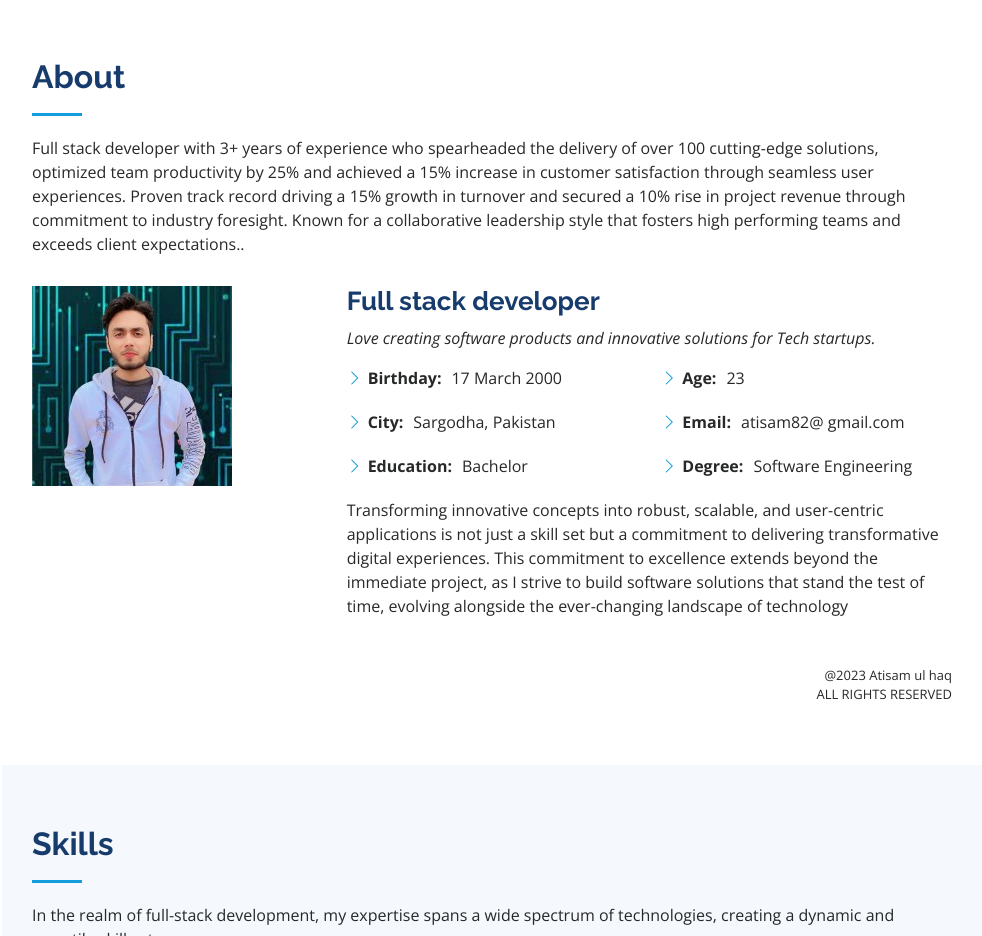
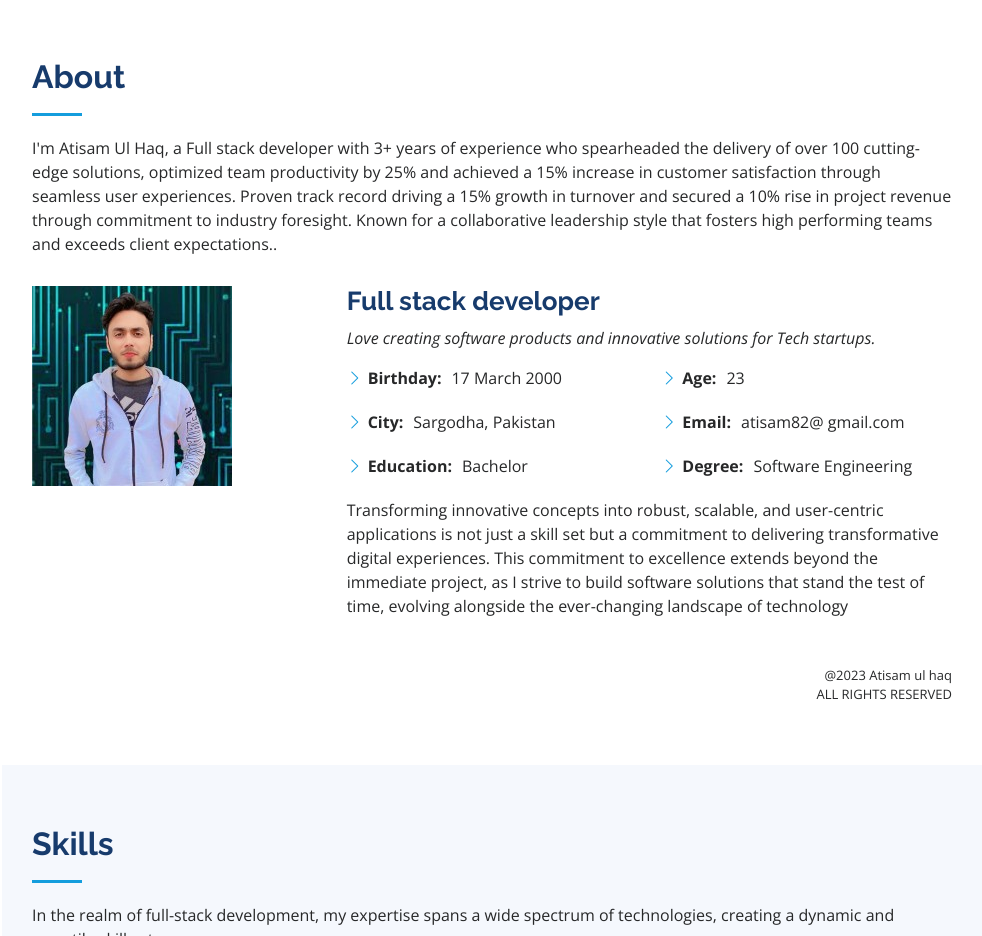
Before and after one commit to atisamhaq123/portfolio, a plain HTML site: page index.html in a window 1280 px wide. Shown: the part 802-1738 px from the top of the page, without its empty margins (298-1280 px from the left). Drawn offline with nearby package versions, Linux system fonts and the light colour scheme.

Commit message:
Update index.html

```diff
--- a/index.html
+++ b/index.html
@@ -88,7 +88,7 @@
 
         <div class="section-title">
           <h2>About</h2>
-          <p>Full stack developer with 3+ years of experience who spearheaded the delivery of over 100 cutting-edge solutions, optimized team productivity by 25% and achieved a 15% increase in customer satisfaction through seamless user
+          <p>I'm Atisam Ul Haq, a Full stack developer with 3+ years of experience who spearheaded the delivery of over 100 cutting-edge solutions, optimized team productivity by 25% and achieved a 15% increase in customer satisfaction through seamless user
             experiences. Proven track record driving a 15% growth in turnover and secured a 10% rise in project revenue through commitment to industry foresight. Known for a collaborative leadership style that fosters high performing teams and exceeds client expectations..</p>
         </div>
 
```
